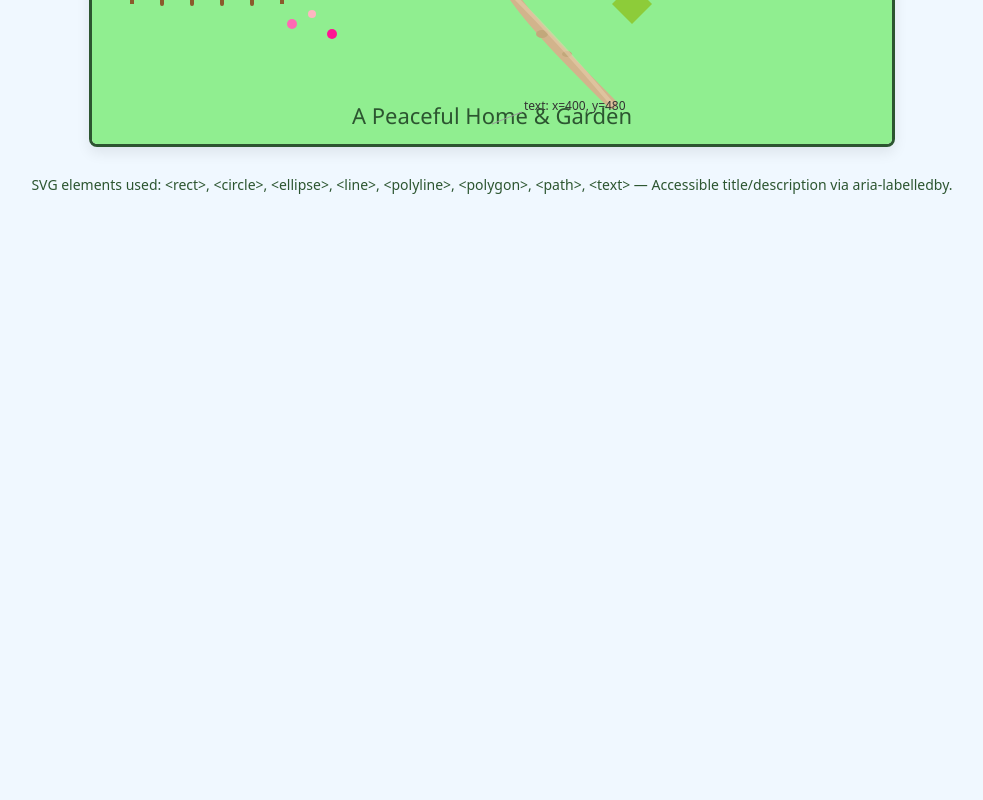
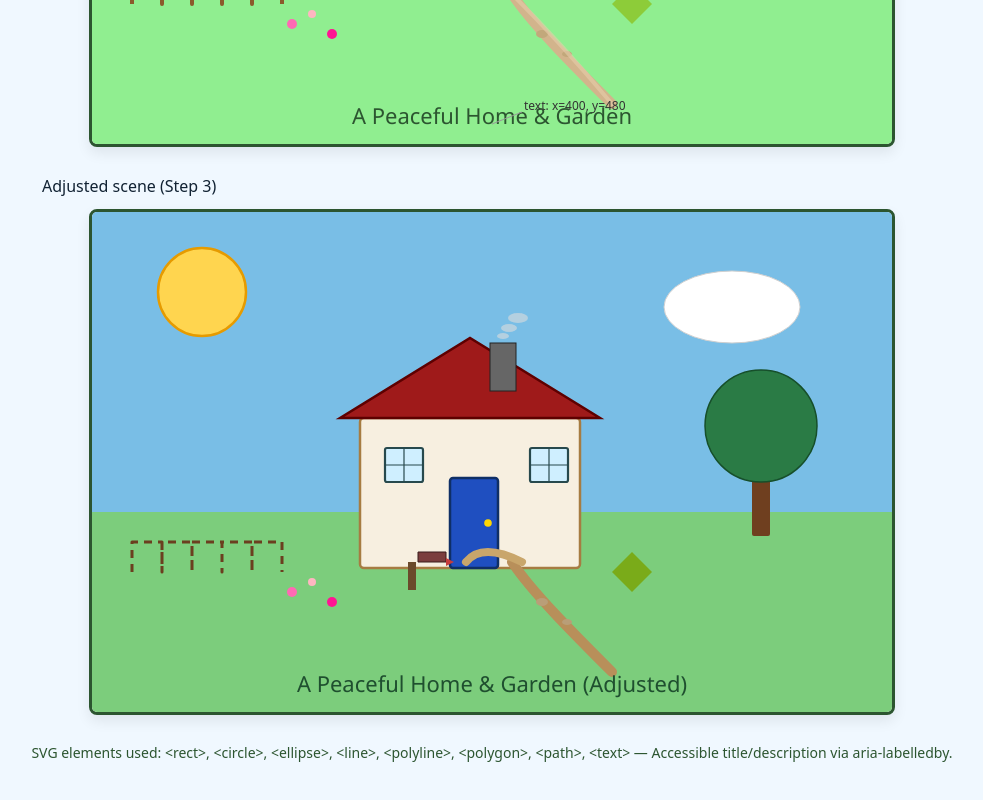
Before and after one commit to Stevephe123/T04-1, a plain HTML site: page index.html in a window 1280 px wide. Shown: the part 1066-1866 px from the top of the page, without its empty margins (148-1131 px from the left). Before the commit the page ends 1320 px from the top, so only its background shows below. Drawn offline with Linux system fonts and the light colour scheme.

Commit message:
style: reposition elements; refine fills/strokes; add path/mailbox/smoke [AI-assisted]

```diff
--- a/index.html
+++ b/index.html
@@ -219,6 +219,99 @@
       </div>
     </figure>
 
+    <!-- Adjusted scene (Step 3): a third copy with small transforms, improved contrast, dashed fence, footpath, mailbox, and chimney smoke. -->
+    <figure id="scene-adjusted-figure">
+      <figcaption>Adjusted scene (Step 3)</figcaption>
+      <style>
+  /* Scoped styles for the adjusted SVG only */
+        #scene-adjusted .stroke-strong { stroke-width:2.5; stroke-linejoin:round }
+        #scene-adjusted .muted-fill { fill:#f7efe0 }
+        #scene-adjusted #fence-adjusted { stroke:#6b3f1f; stroke-width:3; stroke-dasharray:8 6 }
+        #scene-adjusted #path-door { stroke:#c9a66b; stroke-width:8; stroke-linecap:round; fill:none }
+        #scene-adjusted .mailbox { fill:#7b3e3e; stroke:#3b1d1d; stroke-width:1 }
+        #scene-adjusted .smoke { fill:#ddd; opacity:0.6 }
+      </style>
+      <div class="svg-wrap">
+        <svg id="scene-adjusted" viewBox="0 0 800 500" role="img" aria-labelledby="svg-title-adjusted svg-desc-adjusted">
+          <title id="svg-title-adjusted">House and Garden Illustration (Adjusted)</title>
+          <desc id="svg-desc-adjusted">Adjusted variant with small position tweaks, higher contrast, dashed fence, new footpath to door, a mailbox, and chimney smoke.</desc>
+
+          <!-- Sky & Grass (unchanged) -->
+          <rect x="0" y="0" width="800" height="300" fill="#79BEE6" />
+          <rect x="0" y="300" width="800" height="200" fill="#7CCD7C" />
+
+          <!-- Sun (circle) -->
+          <circle cx="110" cy="80" r="44" fill="#FFD54F" stroke="#E69B00" stroke-width="2.5" />
+
+          <!-- Cloud (ellipse) -->
+          <ellipse cx="640" cy="95" rx="68" ry="36" fill="#FFFFFF" stroke="#D0D0D0" />
+
+          <!-- Tree moved slightly left/up using a group transform for balance (small translate) -->
+          <g id="tree-adjusted" transform="translate(-20,-6)">
+            <rect x="680" y="240" width="18" height="90" fill="#6f3f1f" rx="2" class="stroke-strong" />
+            <circle cx="689" cy="220" r="56" fill="#2a7b45" stroke="#164f2a" stroke-width="1.5" />
+          </g>
+
+          <!-- House moved slightly right/down using a small translate for balance -->
+          <g id="house-adjusted" transform="translate(8,6)">
+            <rect x="260" y="200" width="220" height="150" class="muted-fill" stroke="#a67c42" stroke-width="2.5" rx="4" />
+            <polygon points="240,200 370,120 500,200" fill="#9f1a1a" stroke="#5e0000" stroke-width="2.5" />
+            <rect x="390" y="125" width="26" height="48" fill="#666" stroke="#222" stroke-width="1" />
+            <rect x="350" y="260" width="48" height="90" fill="#1f4fc0" stroke="#0f2f66" stroke-width="2.5" rx="3" />
+            <circle cx="388" cy="305" r="3.8" fill="#FFD700" />
+            <rect x="285" y="230" width="38" height="34" fill="#CFEFFF" stroke="#27494d" stroke-width="2.2" rx="2" />
+            <line x1="304" y1="230" x2="304" y2="264" stroke="#27494d" stroke-width="1.2" />
+            <line x1="285" y1="247" x2="323" y2="247" stroke="#27494d" stroke-width="1.2" />
+            <rect x="430" y="230" width="38" height="34" fill="#CFEFFF" stroke="#27494d" stroke-width="2.2" rx="2" />
+            <line x1="449" y1="230" x2="449" y2="264" stroke="#27494d" stroke-width="1.2" />
+            <line x1="430" y1="247" x2="468" y2="247" stroke="#27494d" stroke-width="1.2" />
+            <!-- subtle smoke group coming from chimney -->
+            <g id="smoke">
+              <ellipse class="smoke" cx="403" cy="118" rx="6" ry="3" />
+              <ellipse class="smoke" cx="409" cy="110" rx="8" ry="4" />
+              <ellipse class="smoke" cx="418" cy="100" rx="10" ry="5" />
+            </g>
+          </g>
+
+          <!-- Fence adjusted to be dashed for visual difference -->
+          <polyline id="fence-adjusted" points="40,360 40,330 70,330 70,360 70,330 100,330 100,360 100,330 130,330 130,360 130,330 160,330 160,360 160,330 190,330 190,360"
+                    fill="none" stroke-linejoin="round" />
+
+          <!-- Curved garden path (unchanged) -->
+          <path d="M 420 350 C 440 380, 480 420, 520 460" fill="none" stroke="#b88f5a" stroke-width="10" stroke-linecap="round" />
+
+          <!-- New curved stone footpath from door to main path -->
+          <!-- path-door: small curved path linking house door (approx door center) to the main path -->
+          <path id="path-door" d="M 374 350 Q 390 330 430 350" />
+
+          <!-- Decorative stones (unchanged) -->
+          <ellipse cx="450" cy="390" rx="6" ry="4" fill="#B99E78" />
+          <ellipse cx="475" cy="410" rx="5" ry="3" fill="#B99E78" />
+
+          <!-- Mailbox near the footpath: simple rect post + polygon box -->
+          <g id="mailbox" transform="translate(320,340)">
+            <!-- post -->
+            <rect x="-4" y="10" width="8" height="28" fill="#6b4a2b" />
+            <!-- box -->
+            <polygon class="mailbox" points="6,10 34,10 34,0 6,0" />
+            <!-- flag -->
+            <path d="M34 6 L42 10 L34 14 Z" fill="#c73b3b" />
+          </g>
+
+          <!-- Flowers (unchanged) -->
+          <circle cx="200" cy="380" r="5" fill="#FF69B4" />
+          <circle cx="220" cy="370" r="4" fill="#FFB6C1" />
+          <circle cx="240" cy="390" r="5" fill="#FF1493" />
+
+          <!-- Ground bed (unchanged) -->
+          <polygon points="520,360 540,340 560,360 540,380" fill="#7aa300" opacity="0.8" />
+
+          <!-- Caption text (slightly darker for contrast) -->
+          <text x="400" y="480" font-size="22" font-family="Segoe UI, Arial, sans-serif" text-anchor="middle" fill="#1f4f2f">A Peaceful Home &amp; Garden (Adjusted)</text>
+        </svg>
+      </div>
+    </figure>
+
     <p class="credits">SVG elements used: &lt;rect&gt;, &lt;circle&gt;, &lt;ellipse&gt;, &lt;line&gt;, &lt;polyline&gt;, &lt;polygon&gt;, &lt;path&gt;, &lt;text&gt; — Accessible title/description via aria-labelledby.</p>
   </main>
 </body>
```
